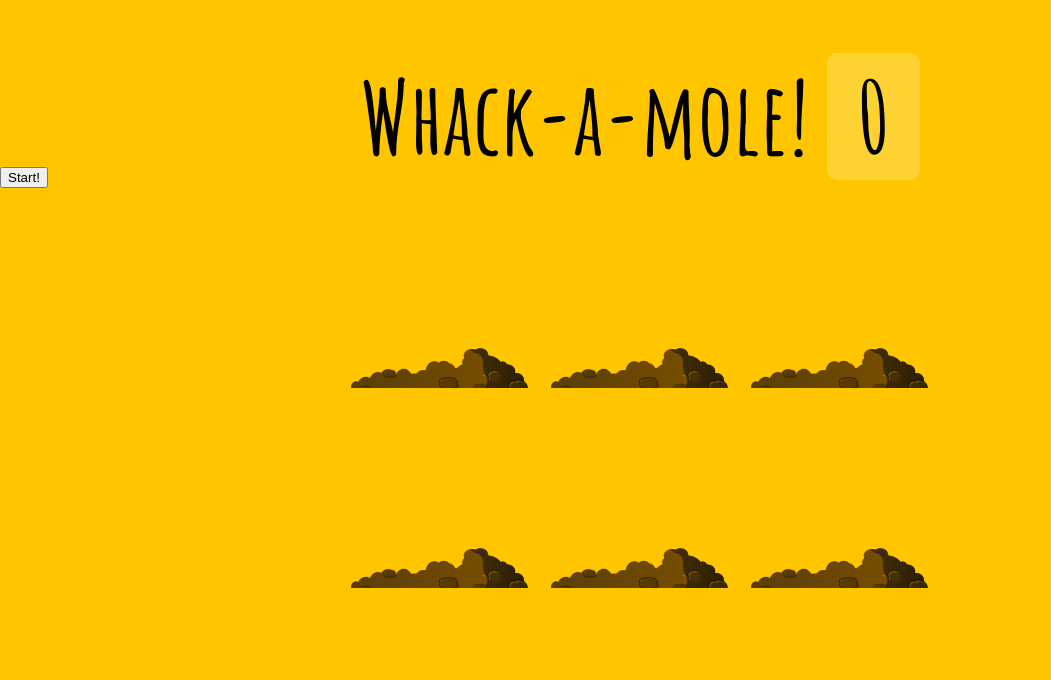
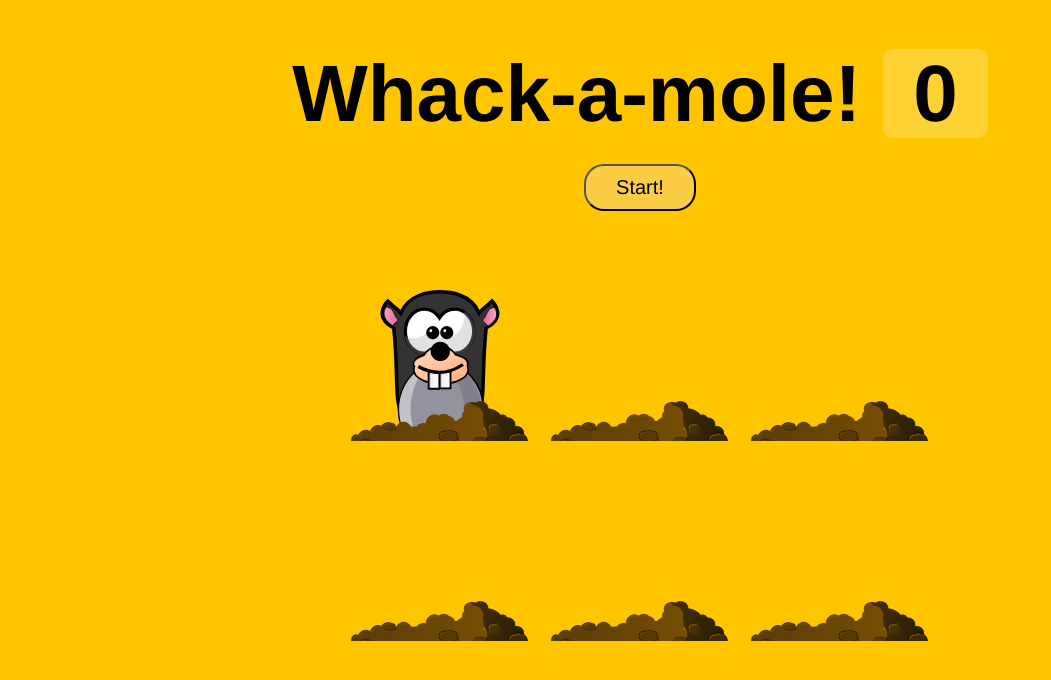
Before and after one commit to tbangok/30---Whack-A-Mole-Game, a plain HTML site: page index.html in a window 1280 px wide. Both pictures are taken after a click on the button "Start!". Shown: the whole page, without its empty margins (0-1051 px from the left). Drawn offline with Linux system fonts and the light colour scheme.

Commit message:
update: attempt 1 done

```diff
--- a/index.html
+++ b/index.html
@@ -1,5 +1,6 @@
 <!DOCTYPE html>
 <html lang="en">
+
 <head>
   <meta charset="UTF-8">
   <title>Whack A Mole!</title>
@@ -7,10 +8,14 @@
   <link rel="stylesheet" href="style.css">
   <link rel="icon" href="https://fav.farm/🔥" />
 </head>
+
 <body>
 
   <h1>Whack-a-mole! <span class="score">0</span></h1>
+  <div class="button">
     <button onClick="startGame()">Start!</button>
+
+  </div>
 
   <div class="game">
     <div class="hole hole1">
@@ -37,7 +42,58 @@
     const holes = document.querySelectorAll('.hole');
     const scoreBoard = document.querySelector('.score');
     const moles = document.querySelectorAll('.mole');
+    let lastHole;
+    let timeUp = false;
+    let score = 0;
+
+
+    function randomTime(min, max) {
+      return Math.round(Math.random() * (max - min) + min);
+    }
+
+    function randomHole(holes) {
+      const idx = Math.floor(Math.random() * holes.length);
+      const hole = holes[idx];
+      if (hole === lastHole) {
+        console.log('ohno');
+        return randomHole(holes)
+      }
+
+      lastHole = hole;
+      return hole;
+    }
+
+    function peep() {
+      const time = randomTime(200, 1000);
+      const hole = randomHole(holes);
+      hole.classList.add('up');
+      setTimeout(() => {
+        hole.classList.remove('up');
+        if (!timeUp) peep();
+      }
+        , time)
+    }
+
+    function startGame() {
+      scoreBoard.textContent = 0;
+      timeUp = false;
+      peep();
+      score = 0;
+      setTimeout(() => {
+        timeUp = true;
+      }, 10000)
+    }
+
+    function bonk(e) {
+      if (!e.isTrusted) return;
+      score++;
+      this.classList.remove('up');
+      scoreBoard.textContent = score;
+    }
+
+    moles.forEach(mole => mole.addEventListener('click', bonk));
 
   </script>
 </body>
+
 </html>
--- a/style.css
+++ b/style.css
@@ -4,25 +4,27 @@ html {
   background: #ffc600;
 }
 
-*, *:before, *:after {
+*,
+*:before,
+*:after {
   box-sizing: inherit;
 }
 
 body {
   padding: 0;
   margin: 0;
-  font-family: 'Amatic SC', cursive;
+  font-family: 'Franklin Gothic Medium', 'Arial Narrow', Arial, sans-serif;
 }
 
 h1 {
   text-align: center;
-  font-size: 10rem;
+  font-size: 8rem;
   line-height: 1;
   margin-bottom: 0;
 }
 
 .score {
-  background: rgba(255,255,255,0.2);
+  background: rgba(255, 255, 255, 0.2);
   padding: 0 3rem;
   line-height: 1;
   border-radius: 1rem;
@@ -48,7 +50,7 @@ h1 {
   background-size: contain;
   content: '';
   width: 100%;
-  height:70px;
+  height: 70px;
   position: absolute;
   z-index: 2;
   bottom: -30px;
@@ -61,9 +63,27 @@ h1 {
   top: 100%;
   width: 100%;
   height: 100%;
-  transition:all 0.4s;
+  transition: all 0.4s;
 }
 
 .hole.up .mole {
   top: 0;
 }
+
+.button {
+  display: flex;
+}
+
+button {
+  margin: 30px auto;
+  padding: 10px 30px;
+  border-radius: 20px;
+  background: #fccd44 ;
+  font-family: 'Franklin Gothic Medium', 'Arial Narrow', Arial, sans-serif;
+  font-size: 2rem;
+  ;
+}
+
+button:hover {
+  background: #d2a730 ;
+}
```
Lines whose indentation alone changed are shown as unchanged.
